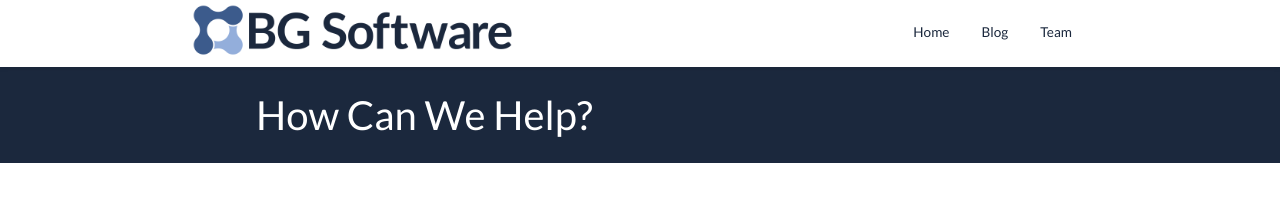
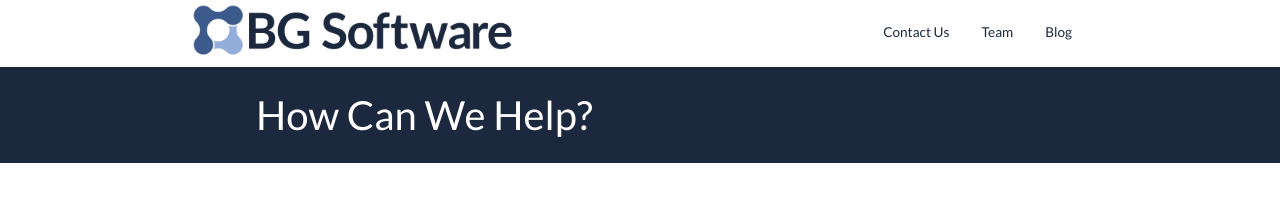
Before and after one commit to bgsoftware/company-site, a Jekyll site: the page built from contact-form.html, in a window 1280 px wide. Shown: the top 217 px of the page. Built offline with Jekyll 4.4.1, drawn with Linux system fonts in a browser that asks for light colours; comment, search, counter and statistics services are not loaded.

Commit message:
Update navbar items

```diff
--- a/_data/navigation.yml
+++ b/_data/navigation.yml
@@ -1,6 +1,6 @@
-- name: Home
-  link: "/"
+- name: Contact Us
+  link: "/contact-form"
+- name: Team
+  link: "/team"
 - name: Blog
   link: "/blog"
-- name: Team
-  link: "/team"
--- a/_includes/navigation.html
+++ b/_includes/navigation.html
@@ -28,6 +28,9 @@
     >&times;</a>
     <div class="navigation-overlay__content">
       <div class="d-flex flex-column">
+        <span class="navigation-overlay__text">
+          <a href="/" class="navigation-overlay__text d-inline-block hover-color-light-blue">Home</a>
+        </span>
         {% for item in site.data.navigation %}
           <span class="navigation-overlay__text">
             <a href="{{ item.link }}" class="navigation-overlay__text d-inline-block hover-color-light-blue">{{ item.name }}</a>
```
